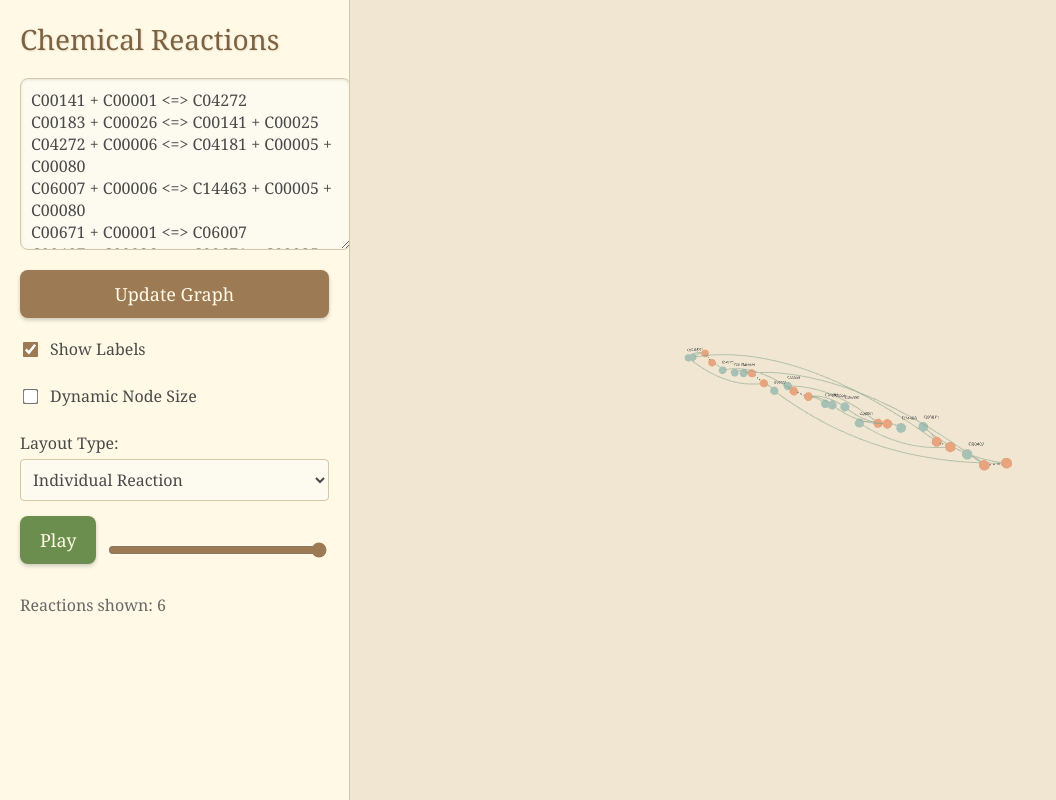
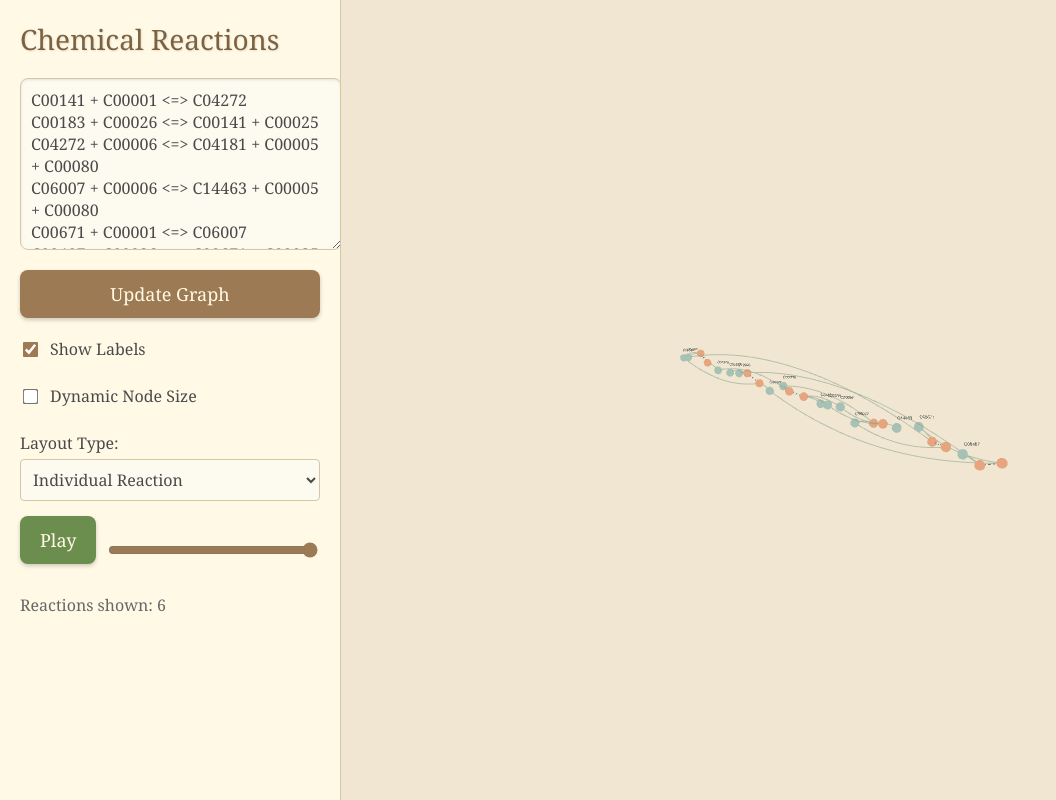
Before and after one commit to Biswajit-Banerjee/chemical-reactions-viewer, a website built with Vite: page index.html in a window 1280 px wide. Shown: the top 800 px of the page, without its empty margins (0-1056 px from the left). Built offline with nearby package versions, Linux system fonts and the light colour scheme; animation ran at ten frames a second; files whose address does not match are found by name.

Commit message:
minor css changes

```diff
--- a/style.css
+++ b/style.css
@@ -11,7 +11,7 @@ body {
 }
 
 #input-pane {
-    width: 350px;
+    width: 300px;
     padding: 20px;
     background-color: #fff9e6;
     display: flex;
@@ -19,8 +19,9 @@ body {
     justify-content: flex-start;
     border-right: 1px solid #d3c7a6;
     overflow-y: auto;
-    height: 100vh;
-    box-sizing: border-box;
+    overflow-x: auto;
+    height: 160vh;
+    /* box-sizing: border-box; */
     box-shadow: 2px 0 10px rgba(0, 0, 0, 0.1);
 }
 
```
